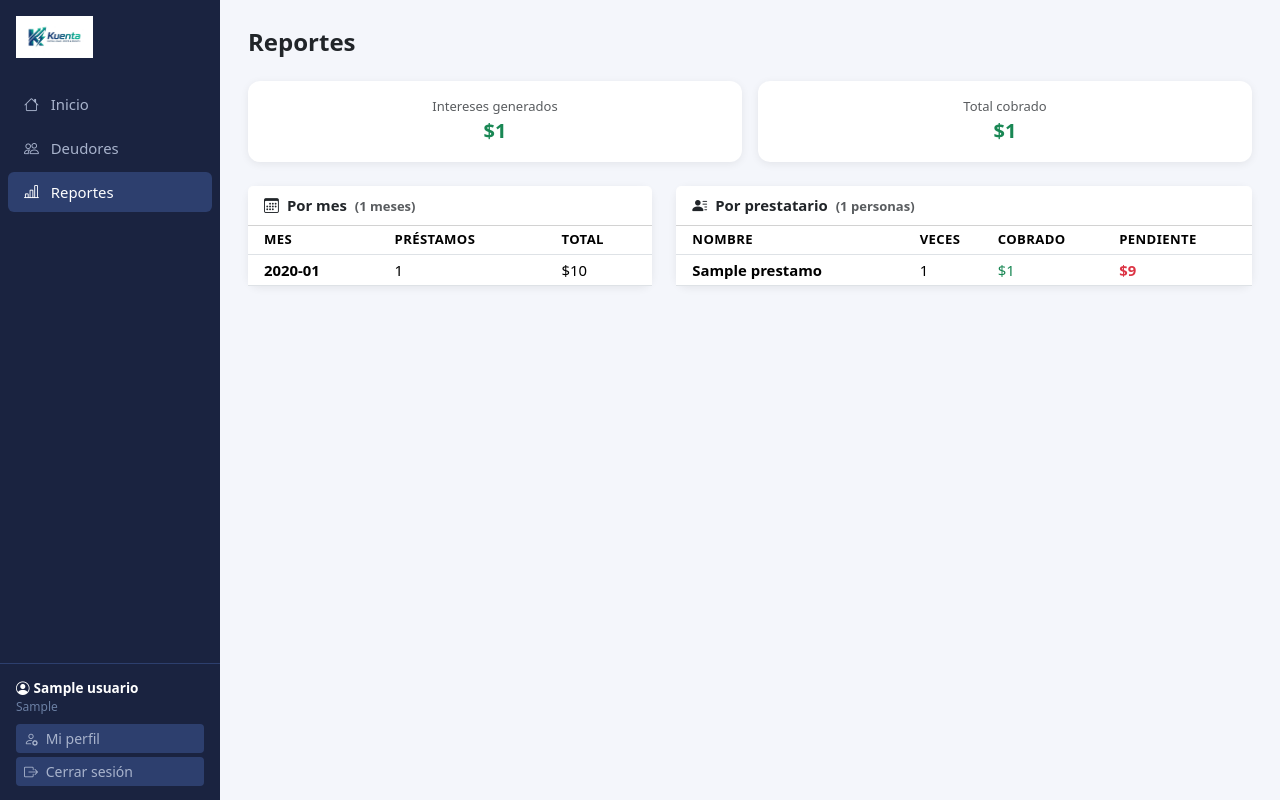
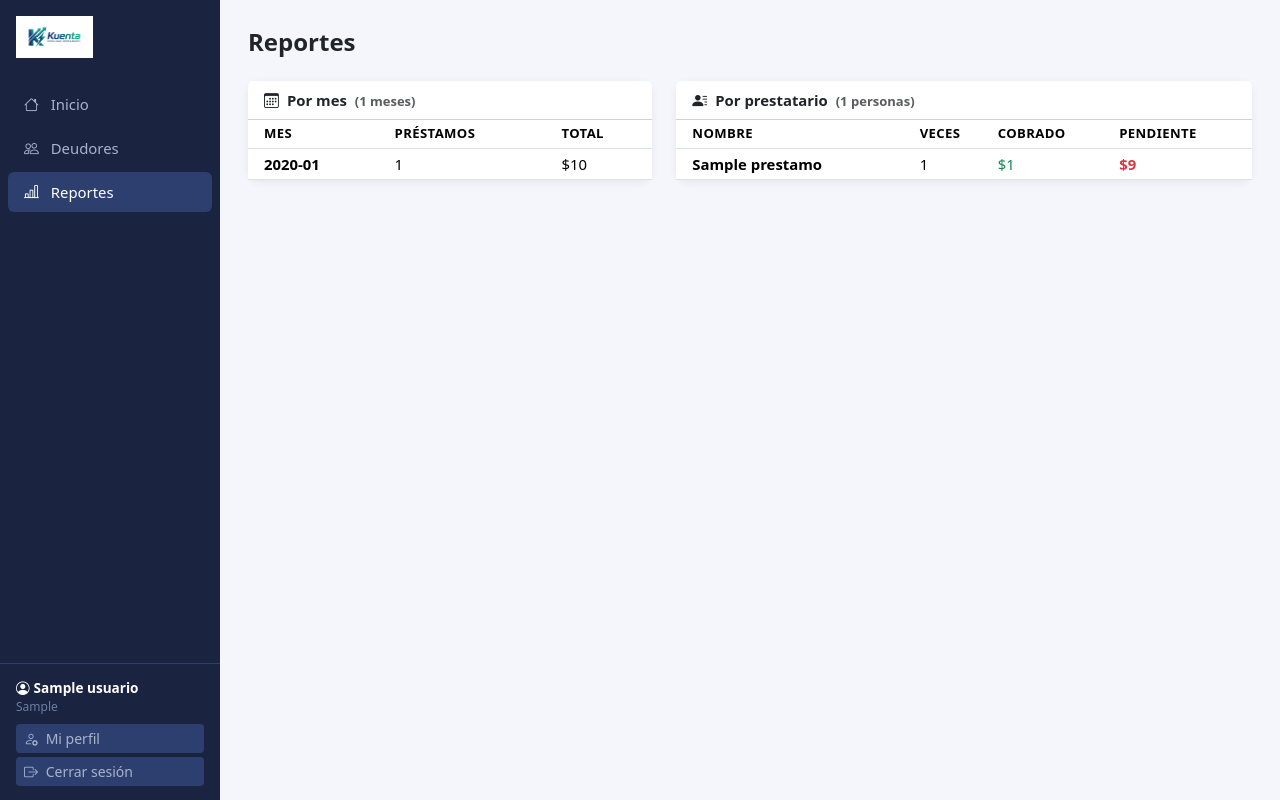
Before and after one commit to Mvega5310/prestamos_app, a Flask app: page /reportes in a window 1280 px wide. Run offline with Flask 3, Linux system fonts and the light colour scheme; a user stored in the database is signed in; tables that the repository leaves empty hold one stand-in row (values such as "Sample post").

Commit message:
Viewer no ve ningún stat en reportes, solo las tablas
Co-Authored-By: Claude Sonnet 4.6 <noreply@anthropic.com>

```diff
--- a/templates/reportes.html
+++ b/templates/reportes.html
@@ -4,8 +4,8 @@
 {% block content %}
 <h4 class="fw-bold mb-4">Reportes</h4>
 
+{% if current_user.rol == 'admin' %}
 <div class="row g-3 mb-4">
-  {% if current_user.rol == 'admin' %}
   <div class="col-6 col-xl-3">
     <div class="card p-3 text-center">
       <div class="text-muted small">Préstamos totales</div>
@@ -18,20 +18,20 @@
       <div class="fs-5 fw-bold text-primary">{{ total_capital | cop }}</div>
     </div>
   </div>
-  {% endif %}
-  <div class="col-6 {% if current_user.rol == 'admin' %}col-xl-3{% else %}col-xl-6{% endif %}">
+  <div class="col-6 col-xl-3">
     <div class="card p-3 text-center">
       <div class="text-muted small">Intereses generados</div>
       <div class="fs-5 fw-bold text-success">{{ total_interes | cop }}</div>
     </div>
   </div>
-  <div class="col-6 {% if current_user.rol == 'admin' %}col-xl-3{% else %}col-xl-6{% endif %}">
+  <div class="col-6 col-xl-3">
     <div class="card p-3 text-center">
       <div class="text-muted small">Total cobrado</div>
       <div class="fs-5 fw-bold text-success">{{ total_cobrado | cop }}</div>
     </div>
   </div>
 </div>
+{% endif %}
 
 {% macro paginador(page, pages, param) %}
 {% if pages > 1 %}
```
